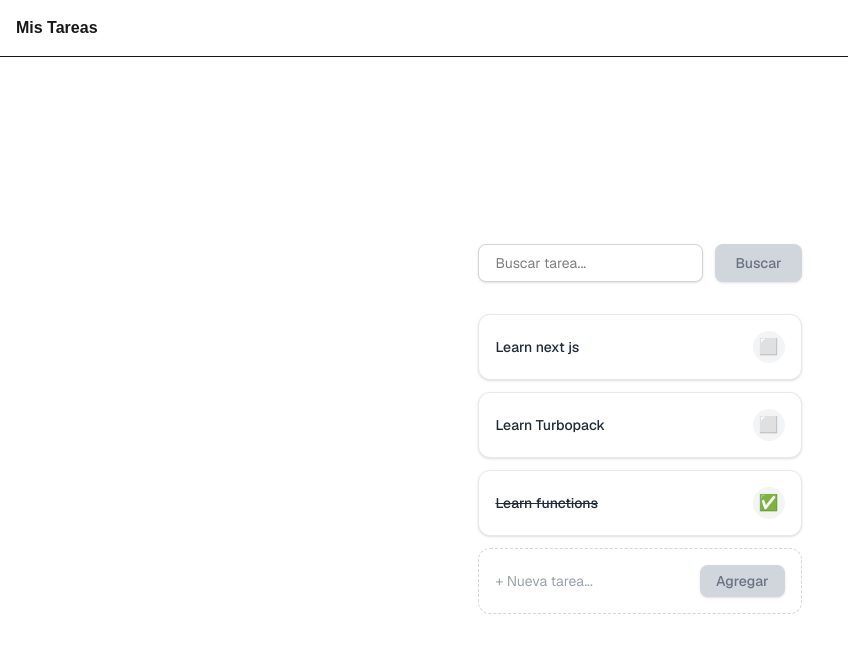
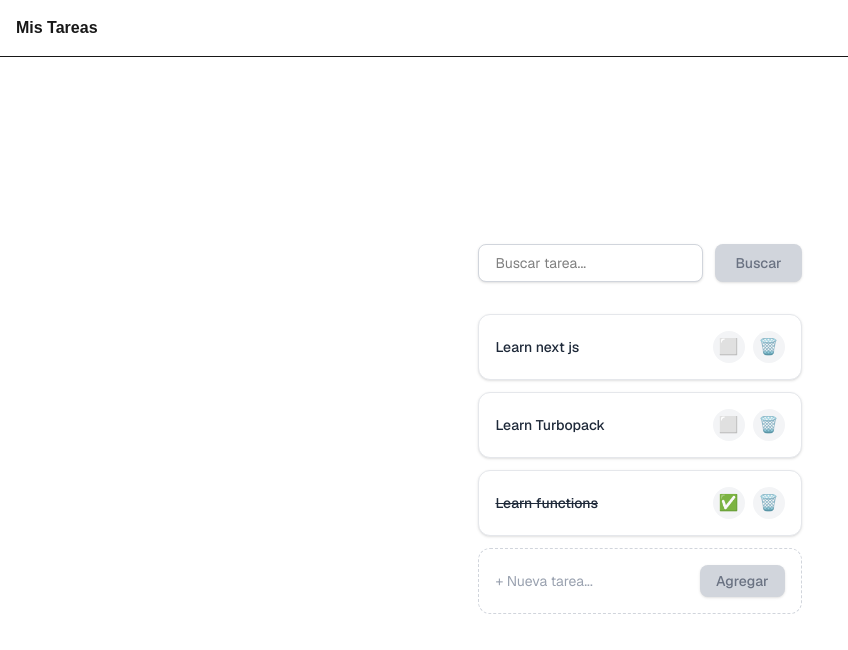
Before and after one commit to juanortiz10/nextjs-fullstack-codigo-facilito, a Next.js app: page / in a window 1280 px wide. Shown: the top 650 px of the page, without its empty margins (0-848 px from the left). Built offline with nearby package versions, Linux system fonts and the light colour scheme.

Commit message:
Agregar delete

```diff
--- a/app/api/homeworks/[id]/route.ts
+++ b/app/api/homeworks/[id]/route.ts
@@ -1,4 +1,4 @@
-import { getHomeworkByIdLive, updateHomework } from "@/lib/data";
+import { deleteHomeWork, getHomeworkByIdLive, updateHomework } from "@/lib/data";
 import { revalidatePath, revalidateTag } from "next/cache";
 import { NextRequest } from "next/server";
 
@@ -26,3 +26,24 @@ export async function PATCH(
 
     return Response.json(updated);
 }
+
+export async function DELETE(
+    request: NextRequest,
+    { params }: { params: Promise<{ id: string }> }
+) {
+    const { id } = await params;
+
+    const homework = getHomeworkByIdLive(id);
+
+    if (!homework) {
+        return Response.json({ error: "Tarea no encontrada" }, { status: 404 });
+    }
+
+    await deleteHomeWork(id);
+
+    revalidateTag("getHomeworks", { expire: 0 });
+    revalidateTag("getHomeworkById", { expire: 0 });
+    revalidatePath("/");
+
+    return Response.json({ success: true });
+}
--- a/components/HomeworkItems.tsx
+++ b/components/HomeworkItems.tsx
@@ -3,17 +3,20 @@
 import { useRouter } from "next/navigation";
 import { useState, useTransition } from "react";
 import type { Homework } from "@/lib/data";
-import { toggleHomework } from "@/lib/actions";
+import { deleteHomework, toggleHomework } from "@/lib/actions";
 
 const HomeworkItems = ({
   homeworks,
   onToggle,
+  onDelete,
 }: {
   homeworks: Homework[];
   onToggle?: (id: string, completed: boolean) => void;
+  onDelete?: (id: string) => void;
 }) => {
   const router = useRouter();
   const [isPending, startTransition] = useTransition();
+  const [isDeleting, startDeleteTransition] = useTransition();
   const [prevHomeworks, setPrevHomeworks] = useState(homeworks);
   const [items, setItems] = useState(homeworks);
 
@@ -40,6 +43,20 @@ const HomeworkItems = ({
     });
   };
 
+  const handleDelete = (homework: Homework) => {
+    setItems((prev) => prev.filter((item) => item.id !== homework.id));
+
+    startDeleteTransition(async () => {
+      await deleteHomework(homework.id);
+
+      if (onDelete) {
+        onDelete(homework.id);
+      } else {
+        router.refresh();
+      }
+    });
+  };
+
   return (
     <ul className="flex flex-col gap-3">
       {items.map((homework) => (
@@ -54,6 +71,7 @@ const HomeworkItems = ({
           >
             {homework.title}
           </span>
+          <div className="flex shrink-0 items-center gap-2">
             <button
               type="button"
               disabled={isPending}
@@ -62,6 +80,16 @@ const HomeworkItems = ({
             >
               {homework.completed ? "✅" : "⬜"}
             </button>
+            <button
+              type="button"
+              disabled={isDeleting}
+              onClick={() => handleDelete(homework)}
+              aria-label="Eliminar tarea"
+              className="flex h-8 w-8 shrink-0 cursor-pointer items-center justify-center rounded-full bg-gray-100 text-base transition-colors hover:bg-red-100 group-hover:bg-gray-200 disabled:cursor-not-allowed disabled:opacity-60 dark:bg-gray-700 dark:hover:bg-red-900 dark:group-hover:bg-gray-600"
+            >
+              🗑️
+            </button>
+          </div>
         </li>
       ))}
     </ul>
--- a/components/MyHomeworks.tsx
+++ b/components/MyHomeworks.tsx
@@ -75,6 +75,11 @@ const MyHomeworks = ({ children }: { children: ReactNode }) => {
                 : prev
             )
           }
+          onDelete={(id) =>
+            setResults((prev) =>
+              prev ? prev.filter((homework) => homework.id !== id) : prev
+            )
+          }
         />
       ) : (
         <Suspense
--- a/lib/actions.ts
+++ b/lib/actions.ts
@@ -1,6 +1,6 @@
 "use server";
 
-import { getHomeworkByIdLive, updateHomework } from "@/lib/data";
+import { deleteHomeWork, getHomeworkByIdLive, updateHomework } from "@/lib/data";
 import { updateTag } from "next/cache";
 
 export async function toggleHomework(id: string, completed: boolean) {
@@ -17,3 +17,18 @@ export async function toggleHomework(id: string, completed: boolean) {
 
     return updated;
 }
+
+export async function deleteHomework(id: string) {
+    const homework = getHomeworkByIdLive(id);
+
+    if (!homework) {
+        throw new Error("Tarea no encontrada");
+    }
+
+    const deleted = await deleteHomeWork(id);
+
+    updateTag("getHomeworks");
+    updateTag("getHomeworkById");
+
+    return deleted;
+}
```
Lines whose indentation alone changed are shown as unchanged.
